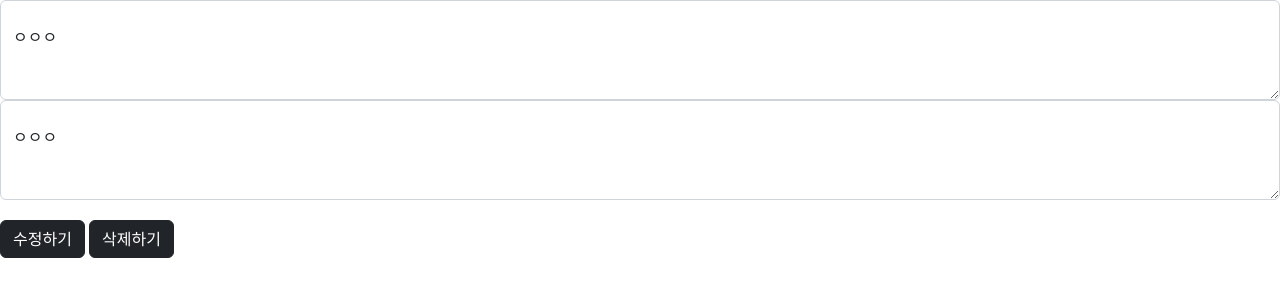
After one commit to dadaqq1009/sparta-project2, a Flask app: page /modify in a window 1280 px wide. The commit adds this page. Shown: the top 300 px of the page. Run offline with Flask 2, Linux system fonts and the light colour scheme.

Commit message:
수정페이지 만드는중

```diff
--- a/app.py
+++ b/app.py
@@ -30,24 +30,24 @@ def get_feed():
     return json_str, 200
 
 
-# 로그 생성
-logger = logging.getLogger('loggin msg')
-
-# 로그의 출력 기준 설정
-logger.setLevel(logging.INFO)
-
-# log 출력 형식
-formatter = logging.Formatter('%(asctime)s - %(name)s - %(levelname)s - %(message)s')
-
-# log 출력
-stream_handler = logging.StreamHandler()
-stream_handler.setFormatter(formatter)
-logger.addHandler(stream_handler)
-
-# log를 파일에 출력
-file_handler = logging.FileHandler('my.log')
-file_handler.setFormatter(formatter)
-logger.addHandler(file_handler)
+# # 로그 생성
+# logger = logging.getLogger('loggin msg')
+#
+# # 로그의 출력 기준 설정
+# logger.setLevel(logging.INFO)
+#
+# # log 출력 형식
+# formatter = logging.Formatter('%(asctime)s - %(name)s - %(levelname)s - %(message)s')
+#
+# # log 출력
+# stream_handler = logging.StreamHandler()
+# stream_handler.setFormatter(formatter)
+# logger.addHandler(stream_handler)
+#
+# # log를 파일에 출력
+# file_handler = logging.FileHandler('my.log')
+# file_handler.setFormatter(formatter)
+# logger.addHandler(file_handler)
 
 ##################################
 bcrypt = Bcrypt(app)
@@ -92,7 +92,7 @@ def login():
             session['login_id'] = user_id
             return render_template('main.html', logininfo=user_id)
         else:
-            logger.info(f'login try fail..')
+            # logger.info(f'login try fail..')
             return render_template('login_error.html')
     else:
         return render_template('login.html')
@@ -186,5 +186,11 @@ def feed_get():
     # db.close()
     return json_str, 200
 
+@app.route("/modify", methods=['GET','PUT','DELETE'])
+def modify_feed():
+
+
+    return render_template('modify.html')
+
 if __name__ == '__main__':
     app.run('0.0.0.0', port=5000, debug=True)
--- /dev/null
+++ b/templates/modify.html
@@ -0,0 +1,32 @@
+<!DOCTYPE html>
+<html lang="en">
+<head>
+    <meta charset="UTF-8">
+     <meta name="viewport" content="width=device-width, initial-scale=1, shrink-to-fit=no">
+    <script src="https://ajax.googleapis.com/ajax/libs/jquery/3.5.1/jquery.min.js"></script>
+    <script src="https://unpkg.com/axios/dist/axios.min.js"></script>
+    <link href="https://cdn.jsdelivr.net/npm/bootstrap@5.2.2/dist/css/bootstrap.min.css" rel="stylesheet" integrity="sha384-Zenh87qX5JnK2Jl0vWa8Ck2rdkQ2Bzep5IDxbcnCeuOxjzrPF/et3URy9Bv1WTRi" crossorigin="anonymous">
+
+    <title>modify</title>
+</head>
+<body>
+
+
+
+                <div class="form-floating">
+                    <textarea class="form-control" placeholder="Leave a comment here" id="floatingTextarea2"
+                  style="height: 100px">ㅇㅇㅇ</textarea>
+                </div>
+                <div class="form-floating">
+                    <textarea class="form-control" placeholder="Leave a comment here" id="floatingTextarea2"
+                  style="height: 100px">ㅇㅇㅇ</textarea>
+                </div>
+
+                <button type="button" class="btn btn-dark" style="margin-top: 20px;" onclick="modify()">수정하기</button>
+                <button type="button" class="btn btn-dark" style="margin-top: 20px;" onclick="modify()">삭제하기</button>
+
+            </div>
+
+
+</body>
+</html>
--- a/templates/mypage.html
+++ b/templates/mypage.html
@@ -100,7 +100,8 @@
                                 <h5 class="card-title" id="cardTitle"></h5>
                                 <p class="card-text" id="cardText"></p>
                                 <p class="card-text"><small class="text-muted" id="cardTime"></small></p>
-                                <button onclick="close_feed()" type="button" id="backbutton">Back</button>
+                                <a class="btn btn-primary" onclick="close_feed()" id="backButton" role="button">back</a>
+                                <a class="btn btn-primary" id="editButton" href="/modify" role="button">edit</a>
                             </div>
                          </div>
 
```
Also changed, not shown: templates/feed.html (deleted, +0 -43 lines).
